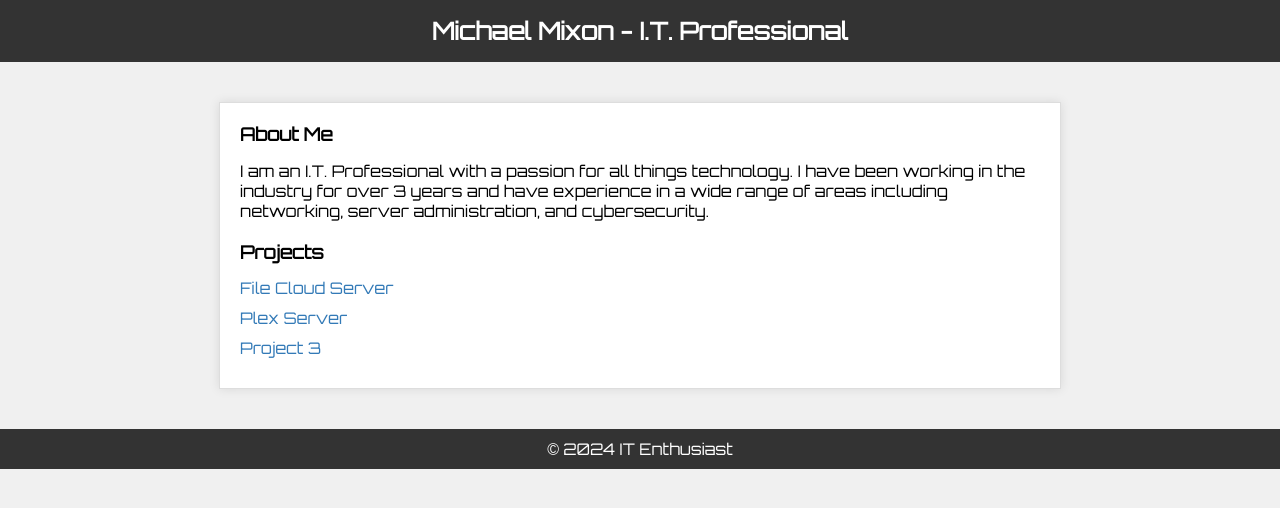
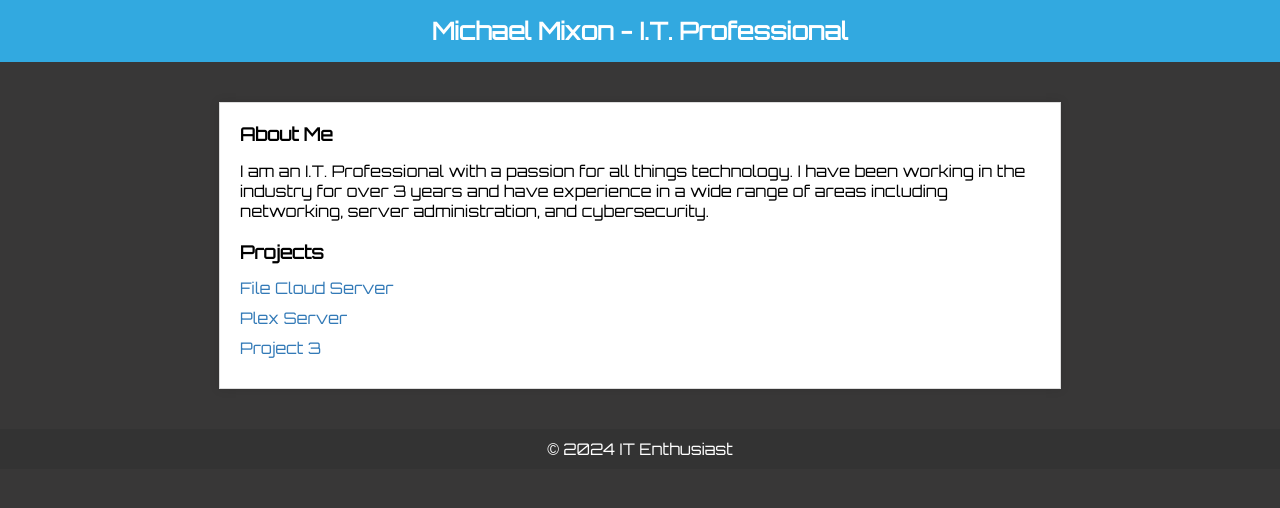
Before and after one commit to Mixon70/MixonNet, a plain HTML site: page index.html in a window 1280 px wide. Drawn offline with Linux system fonts and the light colour scheme.

Commit message:
background color adjustment

```diff
--- a/index.html
+++ b/index.html
@@ -10,11 +10,11 @@
       font-family: 'Orbitron', sans-serif;
       margin: 0;
       padding: 0;
-      background-color: #f0f0f0;
+      background-color: #383737;
     }
 
     header {
-      background-color: #333;
+      background-color: #32a9e0;
       color: white;
       padding: 1rem;
       text-align: center;
```
